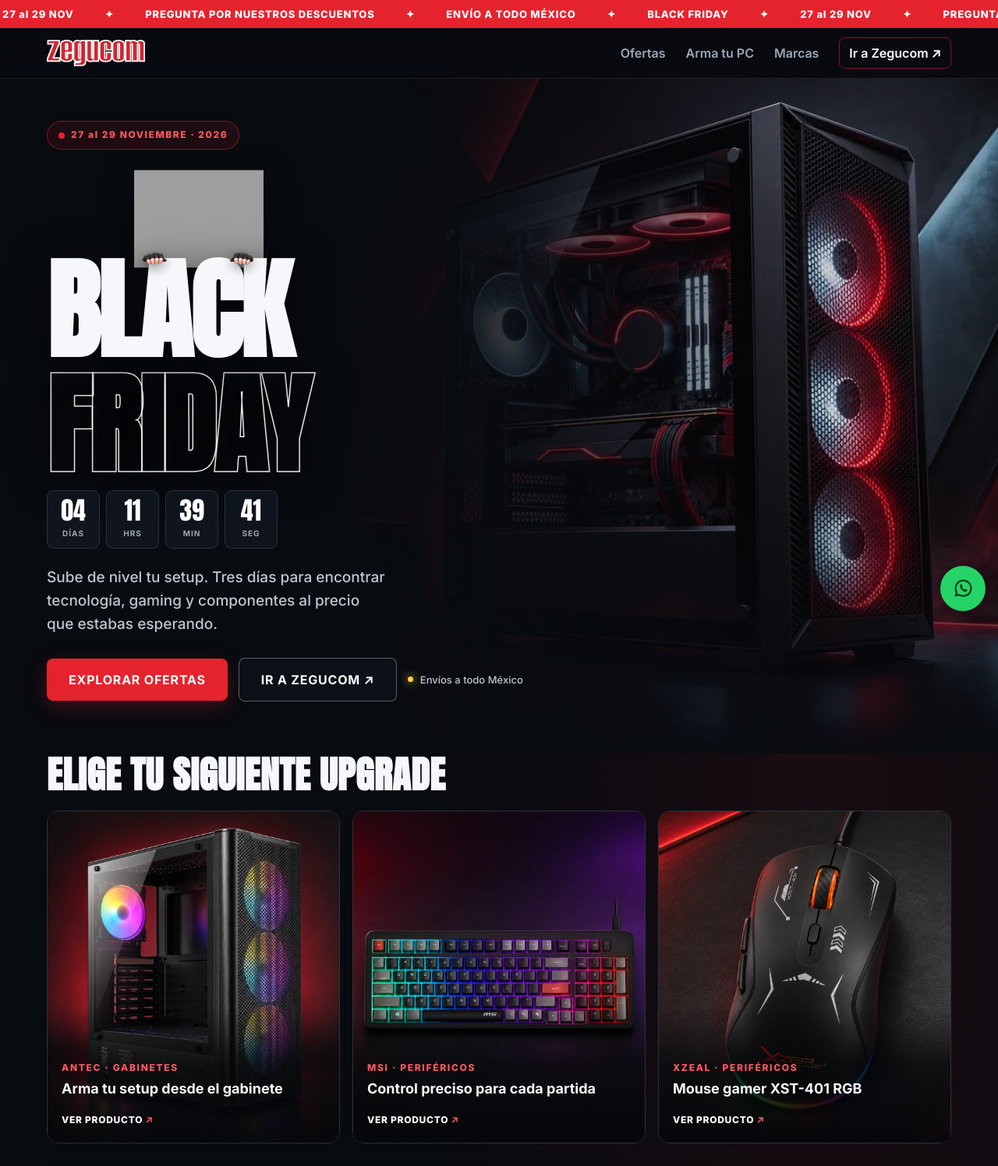
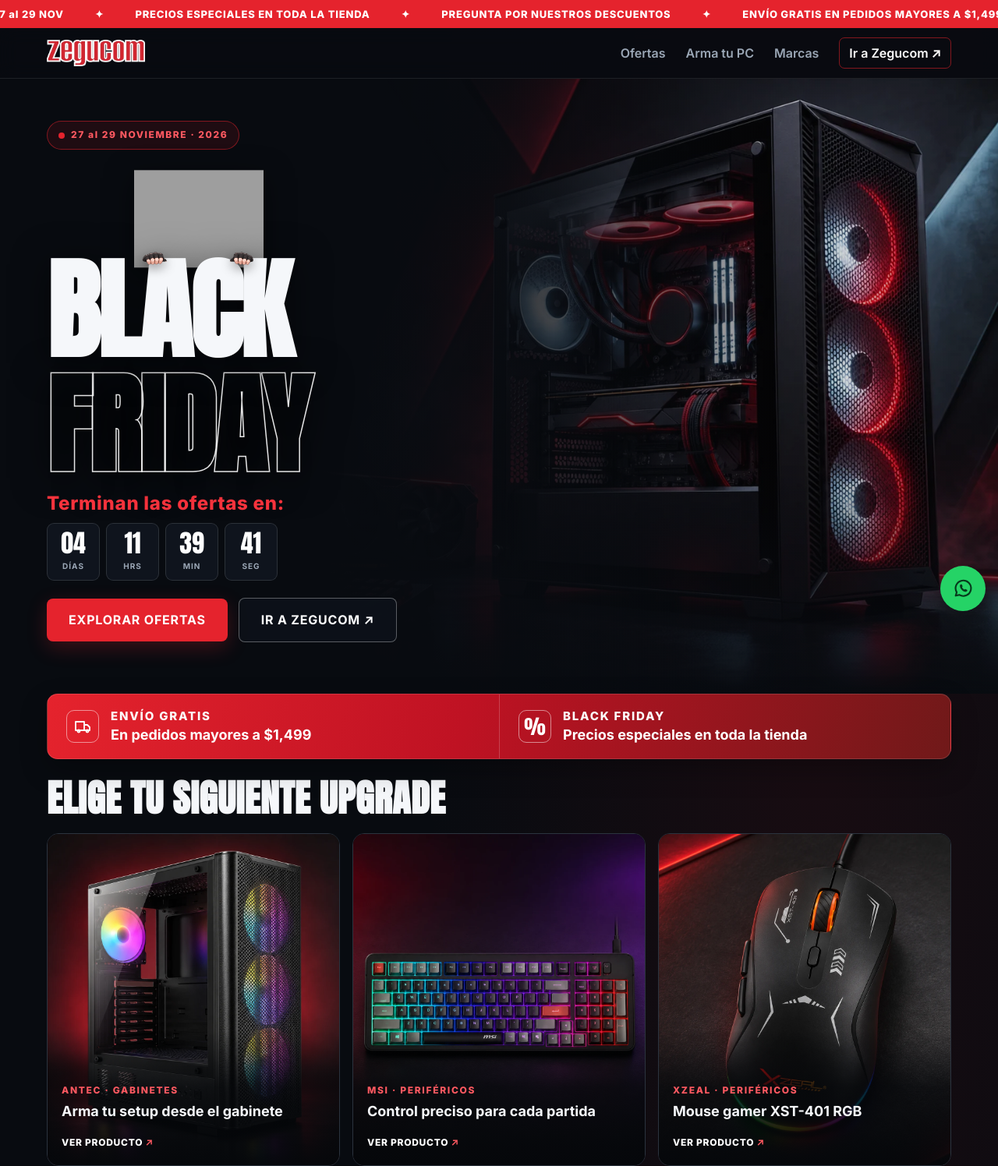
Before and after one commit to opglatino-blip/ZegucomBlackF2026, a plain HTML site: page index.html in a window 1280 px wide. Shown: the top 1496 px of the page at 78% size. Drawn offline with Linux system fonts and the light colour scheme; grey boxes are pictures that could not be loaded.

Commit message:
Nuevos labels

```diff
--- a/index.html
+++ b/index.html
@@ -30,7 +30,7 @@ h2.display{font-size:clamp(40px,6vw,72px);margin-bottom:28px}
 
 /* Cintillo */
 .ticker{background:var(--red);font-weight:800;font-size:13px;letter-spacing:.06em;overflow:hidden;white-space:nowrap}
-.ticker div{display:inline-flex;gap:40px;padding:9px 0;animation:tick 26s linear infinite}
+.ticker div{display:inline-flex;gap:40px;padding:9px 0;animation:tick 38s linear infinite}
 .ticker span::after{content:"✦";margin-left:40px}
 @keyframes tick{to{transform:translateX(-50%)}}
 
@@ -206,6 +206,7 @@ header{background:rgba(8,11,16,.88);border-bottom-color:rgba(255,255,255,.09)}
 .hero-mascot-body{transform-origin:50% 100%;animation:mascot-bob 2.25s ease-in-out infinite}
 @keyframes mascot-bob{0%,100%{transform:translateY(0) scaleY(1)}50%{transform:translateY(-6px) scaleY(1.025)}}
 .countdown{display:flex;align-items:stretch;gap:8px;margin:0 0 22px}
+.countdown-label{margin:0 0 8px;color:#ff353f;font-size:24px;font-weight:800;letter-spacing:.03em}
 .cd{width:68px;padding:9px 0;text-align:center;border:1px solid rgba(255,255,255,.12);border-radius:9px;background:rgba(17,23,32,.86);backdrop-filter:blur(8px)}
 .cd b{display:block;font-family:Anton,Impact,sans-serif;font-weight:400;font-size:32px;line-height:1;color:#fff}
 .cd small{font-size:10px;font-weight:700;letter-spacing:.1em;color:var(--muted)}
@@ -217,6 +218,14 @@ header{background:rgba(8,11,16,.88);border-bottom-color:rgba(255,255,255,.09)}
 .hero-actions{display:flex;align-items:center;gap:14px;flex-wrap:wrap}
 .hero-note{display:inline-flex;align-items:center;gap:9px;color:#c0c7d1;font-size:13px;max-width:280px;white-space:normal}
 .hero-note::before{content:"";width:7px;height:7px;border-radius:50%;background:#ffcf40;box-shadow:0 0 12px #ffcf40}
+.promo-highlights{position:relative;z-index:2;padding:0 0 22px}
+.promo-grid{display:grid;grid-template-columns:1fr 1fr;overflow:hidden;border:1px solid rgba(255,255,255,.13);border-radius:14px;background:linear-gradient(105deg,#e5232d 0%,#bf1223 46%,#701919 100%);box-shadow:0 14px 34px rgba(0,0,0,.28)}
+.promo-item{display:flex;align-items:center;gap:15px;min-height:82px;padding:16px 24px}
+.promo-item+.promo-item{border-left:1px solid rgba(255,255,255,.2)}
+.promo-symbol{flex:0 0 42px;width:42px;height:42px;display:grid;place-items:center;border:1px solid rgba(255,255,255,.5);border-radius:10px;color:#fff;font-family:Anton,Impact,sans-serif;font-size:26px;line-height:1}
+.promo-symbol svg{width:24px;height:24px;fill:none;stroke:currentColor;stroke-width:1.8;stroke-linecap:round;stroke-linejoin:round}
+.promo-copy small{display:block;margin-bottom:3px;color:rgb(253, 253, 253);font-size:15px;font-weight:900;letter-spacing:.12em;text-transform:uppercase}
+.promo-copy strong{display:block;color:#fff;font-size:clamp(14px,1.5vw,18px);line-height:1.25}
 .deal{background:linear-gradient(130deg,#141a23,#0e1218);border-color:#2d3540;border-radius:20px;box-shadow:0 20px 70px rgba(0,0,0,.24)}
 .deal-img{background:radial-gradient(ellipse at 50% 40%,#1d2734,#0b0f14 72%);min-height:380px}
 .deal-img img{width:96%;max-width:500px;max-height:370px;object-fit:contain;filter:drop-shadow(0 16px 32px rgba(0,0,0,.55))}
@@ -276,11 +285,17 @@ header{background:rgba(8,11,16,.88);border-bottom-color:rgba(255,255,255,.09)}
  .hero h1{width:100%;font-size:clamp(88px,28vw,154px);padding-top:clamp(82px,26vw,128px);line-height:.92}
  .hero h1 .hero-black{margin-inline:auto}
  .hero-mascot-slot{right:50%;transform:translateX(50%);width:clamp(185px,56vw,320px)}
+ .countdown-label{text-align:center}
  .countdown{justify-content:center;gap:6px;margin-bottom:20px}
  .cd{width:clamp(52px,16vw,68px);padding:8px 0}
  .cd b{font-size:clamp(26px,8vw,32px)}
  .hero-lead{font-size:16px;max-width:350px;margin-bottom:20px}
  .hero .btn{width:auto;padding:14px 20px}.hero-note{margin:12px 0 0;display:flex}
+ .promo-highlights{padding:0 0 18px}
+ .promo-grid{grid-template-columns:1fr}
+ .promo-item{min-height:72px;padding:13px 16px}
+ .promo-item+.promo-item{border-left:0;border-top:1px solid rgba(255,255,255,.2)}
+ .promo-symbol{flex-basis:38px;width:38px;height:38px}
  .deal-img{min-height:260px}
  .grid{gap:10px}.art{aspect-ratio:.95}
  .card h3{font-size:14px}.more{font-size:11px}
@@ -303,8 +318,8 @@ header{background:rgba(8,11,16,.88);border-bottom-color:rgba(255,255,255,.09)}
 <body>
 
 <div class="ticker" aria-hidden="true"><div>
-  <span>BLACK FRIDAY</span><span>27 al 29 NOV</span><span>PREGUNTA POR NUESTROS DESCUENTOS</span><span>ENVÍO A TODO MÉXICO</span>
-  <span>BLACK FRIDAY</span><span>27 al 29 NOV</span><span>PREGUNTA POR NUESTROS DESCUENTOS</span><span>ENVÍO A TODO MÉXICO</span>
+  <span>BLACK FRIDAY</span><span>27 al 29 NOV</span><span>PRECIOS ESPECIALES EN TODA LA TIENDA</span><span>PREGUNTA POR NUESTROS DESCUENTOS</span><span>ENVÍO GRATIS EN PEDIDOS MAYORES A $1,499</span>
+  <span>BLACK FRIDAY</span><span>27 al 29 NOV</span><span>PRECIOS ESPECIALES EN TODA LA TIENDA</span><span>PREGUNTA POR NUESTROS DESCUENTOS</span><span>ENVÍO GRATIS EN PEDIDOS MAYORES A $1,499</span>
 </div></div>
 
 <header>
@@ -330,15 +345,25 @@ header{background:rgba(8,11,16,.88);border-bottom-color:rgba(255,255,255,.09)}
   <div class="hero-content"><div class="hero-copy">
     <div class="date"><i></i> 27 al 29 NOVIEMBRE · 2026</div>
     <div class="hero-title-row"><h1 class="display"><span class="hero-black"><span class="hero-mascot-slot hero-mascot-body-slot" aria-hidden="true"><img class="hero-mascot-image hero-mascot-body" src="assets/black-friday-zumi-body.png" alt="" width="1754" height="897" fetchpriority="high"></span><span class="hero-black-text">Black</span><span class="hero-mascot-slot hero-mascot-hands-slot" aria-hidden="true"><img class="hero-mascot-image" src="assets/black-friday-zumi-hands.png" alt="" width="1754" height="897"></span></span><span class="hero-friday">Friday</span></h1></div>
+    <p class="countdown-label" id="countdownLabel">Terminan las ofertas en:</p>
     <div class="countdown" id="countdown" aria-label="Tiempo restante para el fin de la oferta" aria-live="polite">
       <div class="cd"><b id="cd-d">00</b><small>DÍAS</small></div>
       <div class="cd"><b id="cd-h">00</b><small>HRS</small></div>
       <div class="cd"><b id="cd-m">00</b><small>MIN</small></div>
       <div class="cd"><b id="cd-s">00</b><small>SEG</small></div>
     </div>
-    <p class="hero-lead">Sube de nivel tu setup. Tres días para encontrar tecnología, gaming y componentes al precio que estabas esperando.</p>
-    <div class="hero-actions"><a class="btn btn-red" href="#ofertas">Explorar ofertas</a><a class="btn btn-zegucom" href="https://www.zegucom.com.mx/" target="_blank" rel="noopener">Ir a Zegucom ↗</a><span class="hero-note">Envíos a todo México</span></div>
+    <div class="hero-actions"><a class="btn btn-red" href="#ofertas">Explorar ofertas</a><a class="btn btn-zegucom" href="https://www.zegucom.com.mx/" target="_blank" rel="noopener">Ir a Zegucom ↗</a></div>
   </div></div>
+</section>
+
+<section class="promo-highlights" aria-label="Promociones de Black Friday">
+  <div class="wrap">
+    <div class="promo-grid">
+      <div class="promo-item"><span class="promo-symbol" aria-hidden="true"><svg viewBox="0 0 24 24"><path d="M3 6h11v11H3zM14 10h4l3 3v4h-7z"/><circle cx="7" cy="18" r="1.5"/><circle cx="18" cy="18" r="1.5"/></svg></span><div class="promo-copy"><small>Envío gratis</small><strong>En pedidos mayores a $1,499</strong></div></div>
+
+      <div class="promo-item"><span class="promo-symbol" aria-hidden="true">%</span><div class="promo-copy"><small>Black Friday</small><strong>Precios especiales en toda la tienda</strong></div></div>
+    </div>
+  </div>
 </section>
 
 <section class="setup-picks">
@@ -643,12 +668,14 @@ header{background:rgba(8,11,16,.88);border-bottom-color:rgba(255,255,255,.09)}
 // Cuenta regresiva: cierre del 29 de noviembre de 2026 en horario del centro de México
 (function(){
   const box = document.getElementById('countdown');
+  const label = document.getElementById('countdownLabel');
   const end = new Date('2026-11-29T23:59:59-06:00').getTime();
   const ids = ['cd-d','cd-h','cd-m','cd-s'].map(id => document.getElementById(id));
   const pad = n => String(n).padStart(2,'0');
   function tick(){
     const remaining = end - Date.now();
     if (remaining <= 0) {
+      label.hidden = true;
       box.innerHTML = '<p class="countdown-ended">Esta oferta terminó</p>';
       return false;
     }
```
